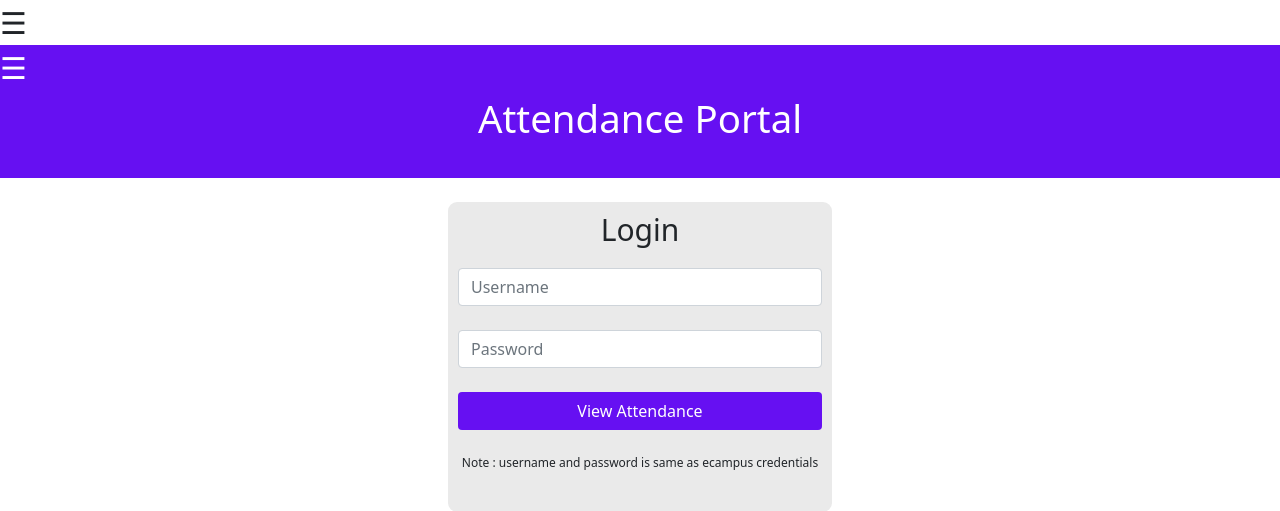
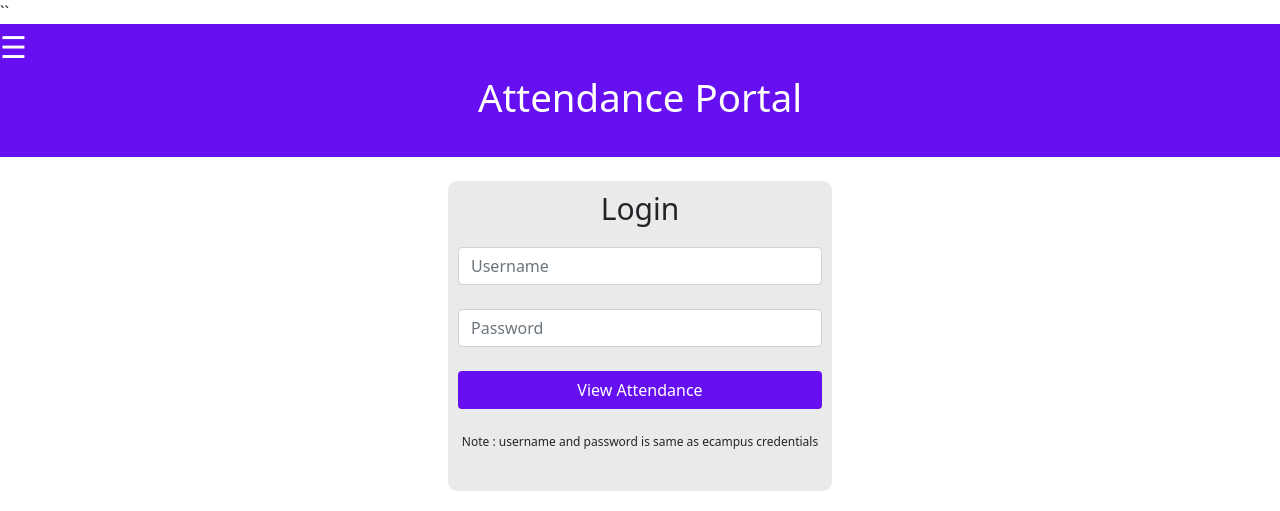
Before and after one commit to SumanGurung01/SMIT_Attendance-Portal, a Flask app: page / in a window 1280 px wide. Shown: the top 511 px of the page. Run offline with Flask 2, Linux system fonts and the light colour scheme.

Commit message:
fixed a minor error

```diff
--- a/templates/index.html
+++ b/templates/index.html
@@ -15,15 +15,7 @@
   </head>
   <body>
 
-    <div id="mySidenav" class="sidenav">
-    <a href="javascript:void(0)" class="closebtn" onclick="closeNav()">&times;</a>
-    <a href="/developer">Developer</a>
-    <a href="https://github.com/SumanGurung01/SMIT_Attendance-Portal">Source Code</a>
-    </div>
-
-    <span style="font-size:30px;cursor:pointer" onclick="openNav()">&#9776;</span>
-
-    <script>
+   ``<script>
         function openNav() {
           document.getElementById("mySidenav").style.width = "250px";
         }
@@ -31,7 +23,7 @@
         function closeNav() {
           document.getElementById("mySidenav").style.width = "0";
         }
-        </script>
+     </script>
 
     <div class="navicon">
         <div id="mySidenav" class="sidenav">
```
